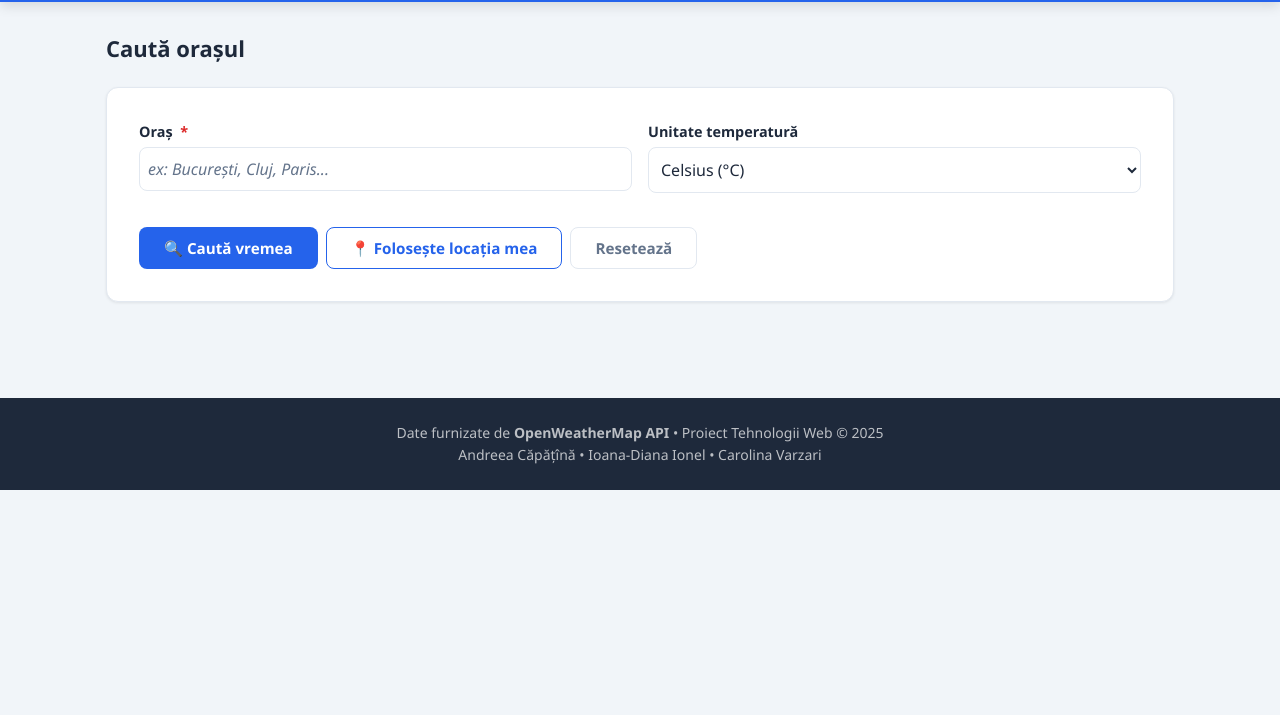
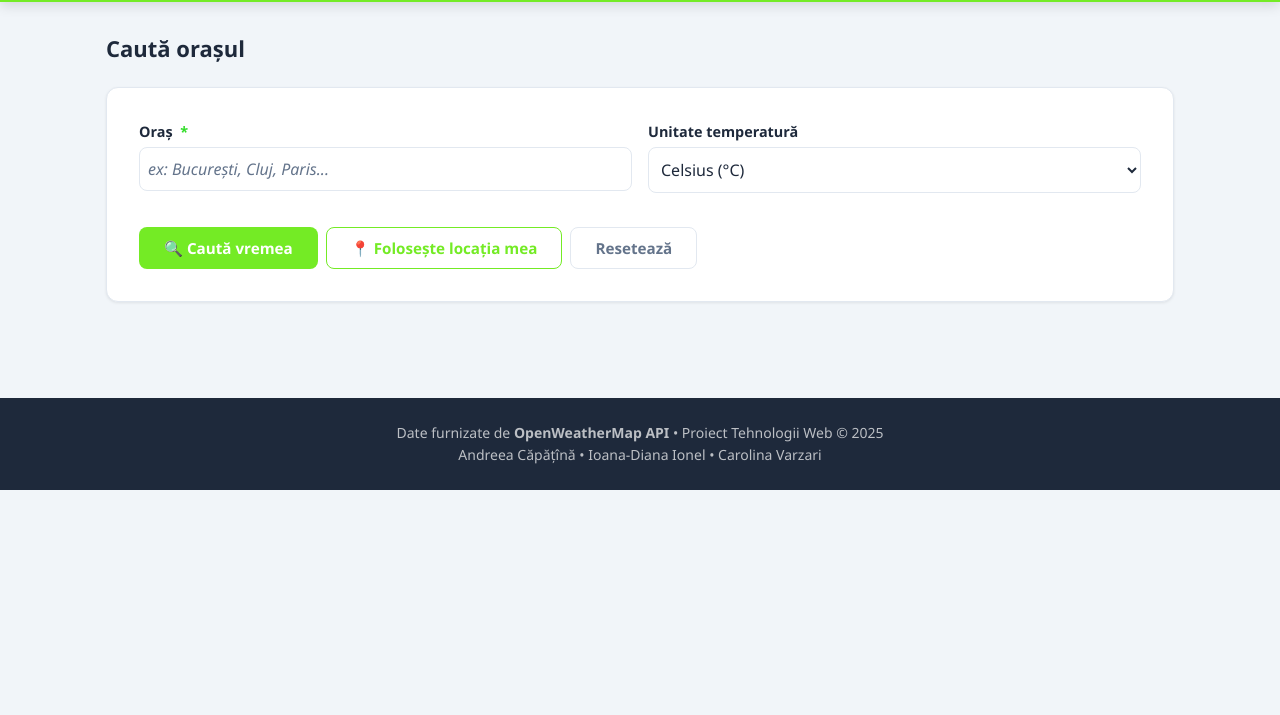
Before and after one commit to andreeacapatina03/Proiect11Vreme_FINALIZAT, a website: page frontend/index.html in a window 1280 px wide. Shown: the part 85-800 px from the top of the page. Drawn offline with Linux system fonts and the light colour scheme.

Commit message:
Schimbare culoare

```diff
--- a/frontend/css/style.css
+++ b/frontend/css/style.css
@@ -24,12 +24,12 @@
 }
 
 :root {
-  --color-primary:      #2563eb;
+  --color-primary:      #74eb25;
   --color-primary-dark: #1d4ed8;
   --color-secondary:    #64748b;
   --color-success:      #16a34a;
   --color-warning:      #d97706;
-  --color-danger:       #dc2626;
+  --color-danger:       #2fdc26;
   --color-danger-light: #fef2f2;
   --color-text:         #1e293b;
   --color-text-muted:   #64748b;
```
